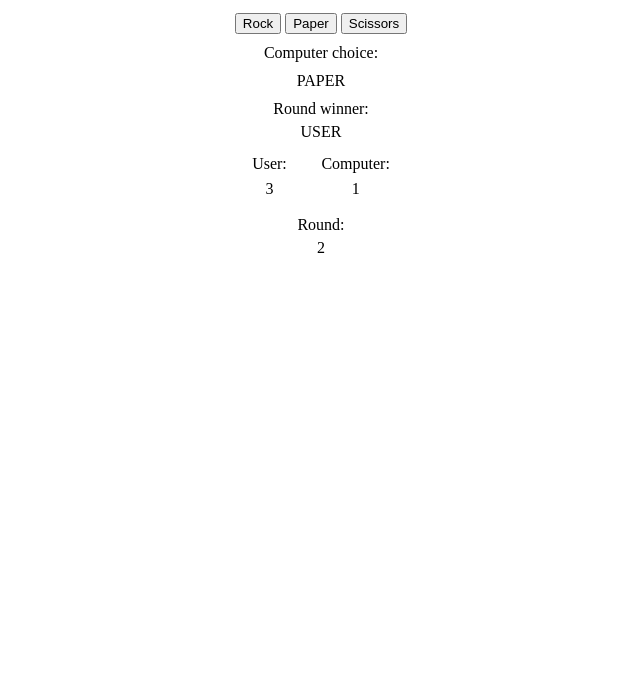
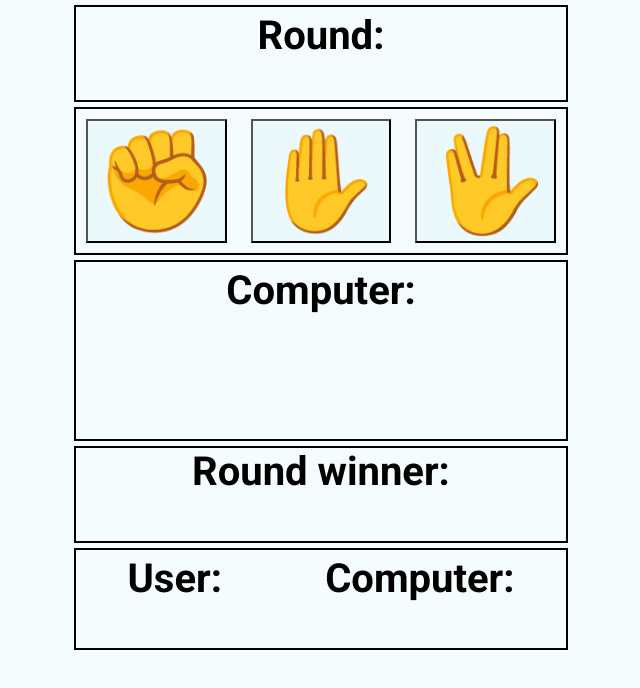
Before and after one commit to nanoo-n/rock-paper-scissors, a plain HTML site: page index.html in a window 1280 px wide. Shown: the whole page, without its empty margins (319-959 px from the left). Drawn offline with Linux system fonts and the light colour scheme.

Commit message:
change text to emojis & finalize layout

```diff
--- a/index.html
+++ b/index.html
@@ -9,32 +9,32 @@
 </head>
 <body>
     <div class="container">
+        <div class="round-counter">
+            <div class="round-txt titles">Round:</div>
+            <div class="round-n"></div>
+        </div>
         <div class="options">
-            <button type="button" class="rock">Rock</button>
-            <button type="button" class="paper">Paper</button>
-            <button type="button" class="scissors">Scissors</button>
+            <button type="button" class="rock buttons">✊</button>
+            <button type="button" class="paper buttons">✋</button>
+            <button type="button" class="scissors buttons">🖖</button>
         </div>
         <div class="computer">
-            <span class="computer-choice">Computer choice: </span>
-            <span class="computer-choice">PAPER</span>
+            <span class="computer-txt titles">Computer: </span>
+            <span class="computer-choice"></span>
         </div>
         <div class="winner">
-            <div class="round-winner">Round winner: </div>
-            <div class="round-winner">USER</div>
+            <div class="round-w-txt titles">Round winner: </div>
+            <div class="round-winner"></div>
         </div>
         <div class="results">
             <div class="scores-u">
-                <div>User:</div>
-                <div class="user-score">3</div>
+                <div class="titles">User:</div>
+                <div class="user-score"></div>
             </div>
             <div class="scores-c">
-                <div>Computer:</div>
-                <div class="computer-score">1</div>
+                <div class="titles">Computer:</div>
+                <div class="computer-score"></div>
             </div>
-        </div>
-        <div class="round-counter">
-            <div class="round-txt">Round:</div>
-            <div class="round-n">2</div>
         </div>
     </div>
 </body>
--- a/script.js
+++ b/script.js
@@ -6,7 +6,7 @@ function playGame () {
     const roundWinner = document.querySelector(".round-winner");
     const userScore = document.querySelector(".user-score");
     const computerScoreDisp = document.querySelector(".computer-score");
-    const roundCount = document.querySelector(".rounds");
+    const roundCount = document.querySelector(".round-n");
 
 
     //  INIT scores, roundCounter at 0
@@ -24,13 +24,13 @@ function playGame () {
 
         if (computerChoice == 1) {
             computerChoiceName = "rock";
-            computerChoiceDisp.textContent = "Computer choice: ROCK";
+            computerChoiceDisp.textContent = "✊";
         } else if (computerChoice == 2) {
             computerChoiceName = "paper";
-            computerChoiceDisp.textContent = "Computer choice: PAPER";
+            computerChoiceDisp.textContent = "✋";
         } else if (computerChoice == 3) {
             computerChoiceName = "scissors";
-            computerChoiceDisp.textContent = "Computer choice: SCISSORS";
+            computerChoiceDisp.textContent = "🖖";
         } else {
             console.log("Oops, something went wrong with computerChoice.")
         }
@@ -46,19 +46,19 @@ function playGame () {
         //getComputerChoice();
 
         switch(target.className) {
-            case 'rock':
+            case 'rock buttons':
                 console.log("User: rock");
                 humanChoiceNumber = 1;
                 //getComputerChoice();
                 playRound(humanChoiceNumber, getComputerChoice());
                 break;
-            case 'paper':
+            case 'paper buttons':
                 console.log("User: paper");
                 humanChoiceNumber = 2;
                 //getComputerChoice();
                 playRound(humanChoiceNumber, getComputerChoice());
                 break;
-            case 'scissors':
+            case 'scissors buttons':
                 console.log("User: scissors");
                 humanChoiceNumber = 3;
                 //getComputerChoice();
@@ -73,27 +73,27 @@ function playGame () {
         if ((humanChoice - computerChoice) == -1 || (humanChoice - computerChoice) == 2) {
             computerScore++;
             console.log("Computer wins! User: ", humanScore, " Computer: ", computerScore);
-            roundWinner.textContent = "Round winner: COMPUTER";
+            roundWinner.textContent = "COMPUTER";
         }
         // ELIF (user - comp) = -2 || 1 -> user wins
         else if ((humanChoice - computerChoice) == -2 || (humanChoice - computerChoice) == 1) {
             humanScore++;
             console.log("User wins! User: ", humanScore, " Computer: ", computerScore);
-            roundWinner.textContent = "Round winner: USER";
+            roundWinner.textContent = "USER";
         }
         // ELIF (user == comp) -> tie
         else if (humanChoice == computerChoice) {
             console.log("It's a tie! User: ", humanScore, " Computer: ", computerScore);
-            roundWinner.textContent = "Round winner: TIE";
+            roundWinner.textContent = "TIE";
         }
 
-        userScore.textContent = `User score: ${humanScore}`;
-        computerScoreDisp.textContent = `Computer score: ${computerScore}`;
+        userScore.textContent = `${humanScore}`;
+        computerScoreDisp.textContent = `${computerScore}`;
 
         roundCounter++;
         console.log("Round #: ", roundCounter);
         console.log("___________________________\n");
-        roundCount.textContent = `Round: ${roundCounter}`;
+        roundCount.textContent = `${roundCounter}`;
     }
 
     // //*5 ROUNDS
--- a/style.css
+++ b/style.css
@@ -1,24 +1,52 @@
 @import url('https://fonts.googleapis.com/css2?family=Roboto:ital,wght@0,100;0,300;0,400;0,500;0,700;0,900;1,100;1,300;1,400;1,500;1,700;1,900&display=swap');
+@import url('https://fonts.googleapis.com/css2?family=Josefin+Sans:ital,wght@0,100..700;1,100..700&display=swap');
 
 body {
     height: 100vh;
     display: flex;
     flex-direction: column;
     align-items: center;
+    margin: 0;
+    background-color: #f5fcfd;
+    font-family: 'Roboto', sans-serif;
 }
 
 .options {
     margin: 5px;
+    text-align: center;
+    border: 2px solid black;
+}
+
+.buttons {
+    font-size: 100px;
+    background-color: #ecf9fc;
+    margin: 10px;
+}
+
+.buttons:focus {
+    background-color: #b2e7f1;
 }
 
 .computer {
     display: flex;
     flex-direction: column;
+    margin: 5px;
+    border: 2px solid black;
 }
 
-.winner, .computer-choice, .round-winner {
+.winner, .computer-txt, .round-winner {
     text-align: center;
     margin: 5px;
+}
+
+.winner {
+    border: 2px solid black;
+}
+
+.computer-choice {
+    text-align: center;
+    font-size: 100px;
+    height: 120px;
 }
 
 .results {
@@ -26,7 +54,7 @@ body {
     flex-direction: row;
     justify-content: space-around;
     margin: 5px;
-    min-height: 60px;
+    border: 2px solid black;
 }
 
 .scores-u, .scores-c, .round-counter {
@@ -38,6 +66,26 @@ body {
     margin: 5px;
 }
 
+.round-counter {
+    border: 2px solid black;
+}
+
+.computer-score, .user-score {
+    margin-top: 5px;
+}
+
 .round-txt {
     margin: 5px;
 }
+
+.titles {
+    font-weight: 700;
+    font-size: 40px;
+}
+
+.round-winner, .user-score, .computer-score, .round-n {
+    font-family: 'Josefin Sans', sans-serif;
+    font-size: 26px;
+    font-weight: 300;
+    height: 36px;
+}
```
